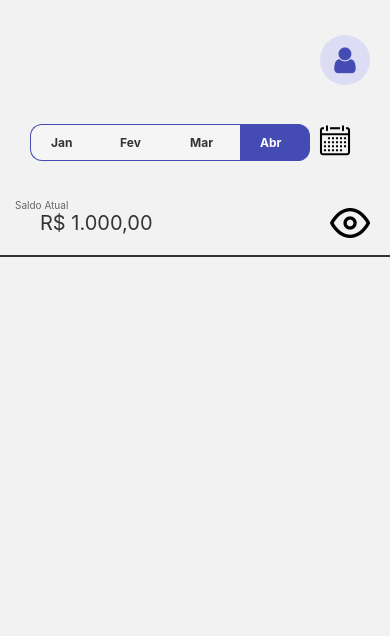
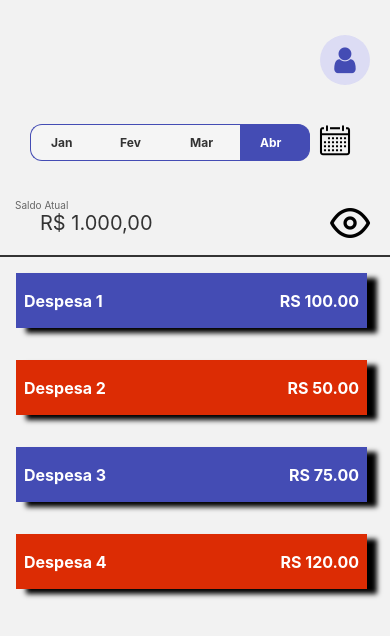
Before and after one commit to ICEI-PUC-Minas-PMV-ADS/PMV-ADS-2023-1-E3-PROJ-MOV-T3-Time5-MinhasEconomias, a React Native app in the folder src/minhasEconomias/: screen /Home in a window 390 px wide. Shown: the top 636 px of the page. Built offline with nearby package versions, Linux system fonts and the light colour scheme.

Commit message:
feat: inserindo listagem de despesas.

```diff
--- a/src/minhasEconomias/src/components/Button/styles.ts
+++ b/src/minhasEconomias/src/components/Button/styles.ts
@@ -27,3 +27,21 @@ export const ButtonText = styled.Text<ButtonProps>`
   text-align: center;
   color: ${props => (props.color === 'purple' ? '#FFF' : '#FFF')};
 `;
+
+export const ButtonContainer = styled(Container)`
+  flex-direction: row;
+  justify-content: space-between;
+  margin: 16px;
+`;
+
+export const ExpenseName = styled.Text`
+  font-size: 16px;
+  font-weight: bold;
+  color: #fff;
+`;
+
+export const ExpenseValue = styled.Text`
+  font-size: 16px;
+  font-weight: bold;
+  color: #fff;
+`;
--- a/src/minhasEconomias/src/pages/Home/index.tsx
+++ b/src/minhasEconomias/src/pages/Home/index.tsx
@@ -1,11 +1,17 @@
+/* eslint-disable react-native/no-inline-styles */
 import React, {useState} from 'react';
-import {View, Text, TouchableOpacity} from 'react-native';
+import {View, Text, ScrollView, TouchableOpacity} from 'react-native';
 import {Avatar} from 'react-native-elements';
 import {useNavigation} from '@react-navigation/core';
 import EvilIcons from 'react-native-vector-icons/EvilIcons';
 import FeatherIcons from 'react-native-vector-icons/Feather';
 
 import styles from './styles';
+import {
+  ButtonContainer,
+  ExpenseName,
+  ExpenseValue,
+} from '../../components/Button/styles';
 
 const Home = () => {
   const {navigate} = useNavigation();
@@ -17,6 +23,7 @@ const Home = () => {
     setSelectedOption(optionIndex);
   };
 
+  //TODO: substituir por chamada na fake API
   const options = [
     {label: 'Jan', value: 'jan'},
     {label: 'Fev', value: 'fev'},
@@ -24,8 +31,24 @@ const Home = () => {
     {label: 'Abr', value: 'abr'},
   ];
 
+  //TODO: substituir por chamada na fake API
+  const expenses = [
+    {name: 'Despesa 1', value: 100.0},
+    {name: 'Despesa 2', value: 50.0},
+    {name: 'Despesa 3', value: 75.0},
+    {name: 'Despesa 4', value: 120.0},
+    {name: 'Despesa 5', value: 85.0},
+    {name: 'Despesa 6', value: 60.0},
+    {name: 'Despesa 7', value: 110.0},
+  ];
+
   const balanceTitle = showBalance ? 'Saldo Atual' : 'Saldo Oculto';
   const balanceValue = showBalance ? 'R$ 1.000,00' : '---';
+
+  // Função que retorna a cor de fundo do botão, com base no índice
+  const getButtonColor = (index: number) => {
+    return index % 2 === 0 ? 'purple' : '#red';
+  };
 
   return (
     <View style={styles.container}>
@@ -84,6 +107,19 @@ const Home = () => {
       </View>
 
       <View style={styles.line} />
+
+      <ScrollView style={{maxHeight: 350, overflow: 'scroll'}}>
+        {expenses.map((expense, index) => {
+          return (
+            <ButtonContainer key={index} color={getButtonColor(index)}>
+              <ExpenseName>{expense.name}</ExpenseName>
+              <ExpenseValue>
+                {showBalance ? `RS ${expense.value.toFixed(2)}` : '****'}
+              </ExpenseValue>
+            </ButtonContainer>
+          );
+        })}
+      </ScrollView>
     </View>
   );
 };
--- a/src/minhasEconomias/src/pages/Home/styles.ts
+++ b/src/minhasEconomias/src/pages/Home/styles.ts
@@ -13,9 +13,6 @@ const optionButtonStyles = {
 
 const styles = StyleSheet.create({
   avatarContainer: {
-    backgroundColor: '#dcdcf4',
-  },
-  avatarIcon: {
     backgroundColor: '#dcdcf4',
   },
   container: {
```
